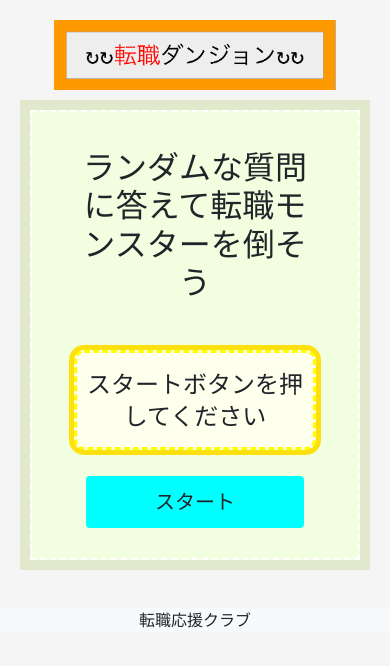
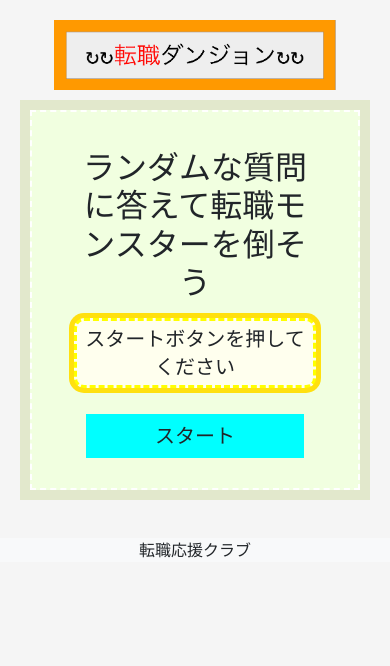
Before and after one commit to mayoimayoi/job-change-dungeon, a Vue app: page / in a window 390 px wide. Shown: the top 666 px of the page. Built offline with nearby package versions, Linux system fonts and the light colour scheme.

Commit message:
design width change

```diff
--- a/src/App.vue
+++ b/src/App.vue
@@ -233,12 +233,14 @@ const showMonster = (monsterNumber) => {
         <div v-show="titleBox" class="mt-3">
           <h1 id="titleContentId">{{ titleContent }}</h1>
         </div>
-        <div class="quesitonbox flexbox mt-5">
+        <div class="quesitonbox flexbox mt-3">
           <p>{{ quesitonContent }}</p>
         </div>
         <div class="mt-3">
           <div v-show="startBtn">
-            <button class="btn blue" @click="startDiagnosis">スタート</button>
+            <button class="startbtn blue" @click="startDiagnosis">
+              スタート
+            </button>
           </div>
           <div v-show="selectBtn">
             <div class="row">
@@ -271,7 +273,7 @@ const showMonster = (monsterNumber) => {
               >転職チャレンジサイト</a
             >
           </div>
-          <button class="btn red w-50" @click="retryDiagnosis">リトライ</button>
+          <button class="startbtn red" @click="retryDiagnosis">リトライ</button>
         </div>
       </div>
     </div>
@@ -310,11 +312,16 @@ const showMonster = (monsterNumber) => {
   padding: 0;
 }
 .btn {
-  /* スマホ用の時はwidth: 80%;にする */
   padding: 10px 20px;
   margin: 10px 0;
   font-size: 20px;
   width: 90%;
+}
+.startbtn {
+  padding: 10px 20px;
+  margin: 10px 0;
+  font-size: 20px;
+  width: 50%;
 }
 .blue {
   background-color: aqua;
@@ -329,6 +336,26 @@ const showMonster = (monsterNumber) => {
   margin: 0 auto;
   width: 50%;
 }
+@media screen and (max-width: 639px) {
+  /*スマホ用のcssを記述*/
+  .monsterimg {
+    width: 100%;
+  }
+  .btn {
+    /* スマホ用の時はwidth: 80%;にする */
+    width: 70%;
+  }
+  .quesitonbox {
+    height: 70px;
+    font-size: 20px;
+  }
+  .startbtn {
+    padding: 10px 20px;
+    margin: 10px 0;
+    font-size: 20px;
+    width: 90%;
+  }
+}
 .weblink {
   font-size: 24px;
 }
```
